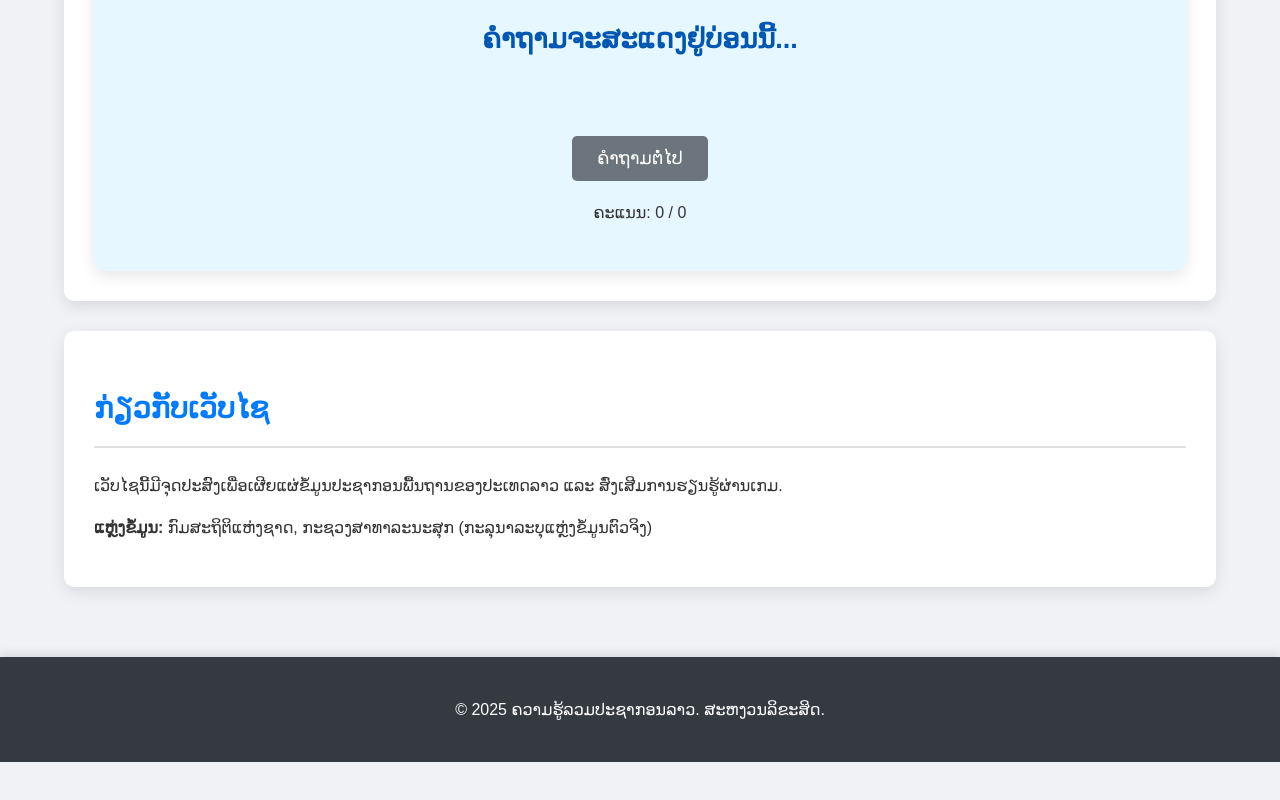
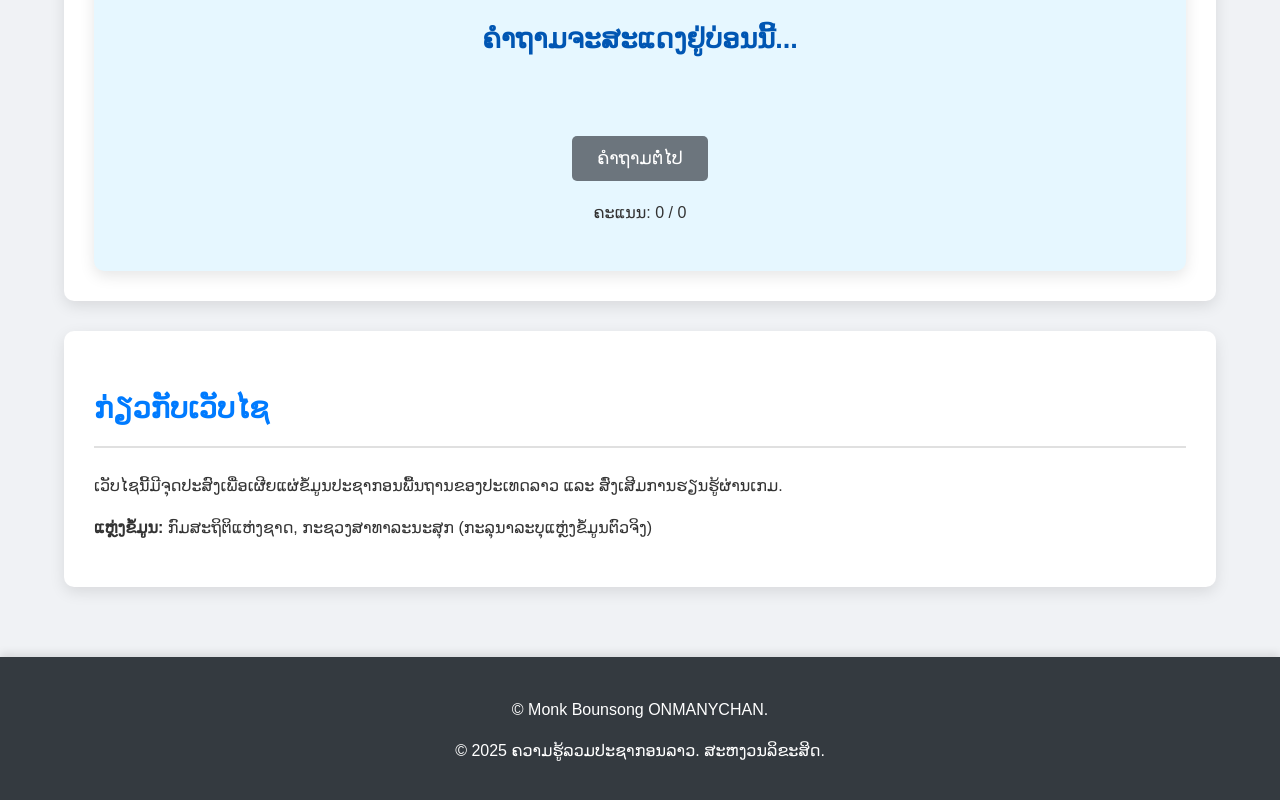
Before and after one commit to tk872/lao_population_website, a plain HTML site: page index.html in a window 1280 px wide. Shown: the part 1356-2156 px from the top of the page. Before the commit the page ends 2118 px from the top, so only its background shows below. Drawn offline with nearby package versions, Linux system fonts and the light colour scheme; a script that the page names is missing.

Commit message:
Update index.html

```diff
--- a/index.html
+++ b/index.html
@@ -107,6 +107,8 @@
 
     <footer>
         <div class="container">
+
+            <p>&copy; Monk Bounsong ONMANYCHAN.</p>
             <p>&copy; 2025 ຄວາມຮູ້ລວມປະຊາກອນລາວ. ສະຫງວນລິຂະສິດ.</p>
         </div>
     </footer>
```
